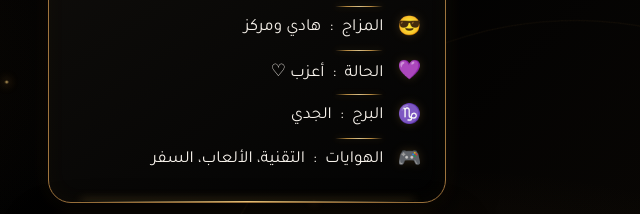
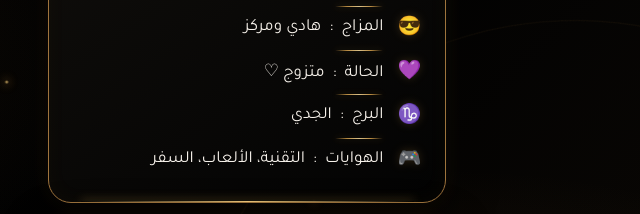
Before and after one commit to Mahosss/test, a plain HTML site: page index.html in a window 1280 px wide. Shown: the part 154-368 px from the top of the page, 640-1280 px from the left. Drawn offline with Linux system fonts and the light colour scheme.

Commit message:
Update index.html

```diff
--- a/index.html
+++ b/index.html
@@ -208,7 +208,7 @@ body.light-mode .extras-wrap .panel{background:linear-gradient(145deg,#fffaf0,#f
    <h2>معلوماتي</h2>
    <div class="info-row"><span class="emoji">🇪🇬</span><span class="value">البلد&nbsp; : &nbsp;مصر</span></div>
    <div class="info-row"><span class="emoji">😎</span><span class="value">المزاج&nbsp; : &nbsp;هادي ومركز</span></div>
-   <div class="info-row"><span class="emoji">💜</span><span class="value">الحالة&nbsp; : &nbsp;أعزب ♡</span></div>
+   <div class="info-row"><span class="emoji">💜</span><span class="value">الحالة&nbsp; : &nbsp;متزوج ♡</span></div>
    <div class="info-row"><span class="emoji">♑</span><span class="value">البرج&nbsp; : &nbsp;الجدي</span></div>
    <div class="info-row"><span class="emoji">🎮</span><span class="value">الهوايات&nbsp; : &nbsp;التقنية، الألعاب، السفر</span></div>
   </div>
```
